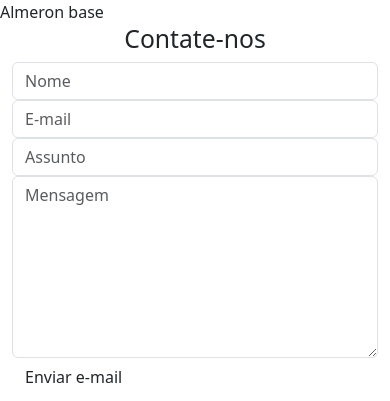
After one commit to almeronsmarttech/teste_deploy, a Django app: page /contato/ in a window 390 px wide. The commit adds this page. Shown: the top 401 px of the page. Run offline with Django 5.2, Linux system fonts and the light colour scheme; some libraries are stand-ins or nearby versions.

Commit message:
Inserindo página de contatos funcional.

```diff
--- /dev/null
+++ b/apps/app/forms.py
@@ -0,0 +1,26 @@
+from django.conf import settings
+from django import forms
+from django.core.mail.message import EmailMessage
+
+class Contato1Form(forms.Form):
+    nome = forms.CharField(label='Nome', max_length=100)
+    email = forms.EmailField(label='E-mail', max_length=100)
+    assunto = forms.CharField(label='Assunto', max_length=100)
+    mensagem = forms.CharField(label='Mensagem', widget=forms.Textarea())
+
+    def send_mail(self):
+        nome = self.cleaned_data['nome']
+        email = self.cleaned_data['email']
+        assunto = self.cleaned_data['assunto']
+        mensagem = self.cleaned_data['mensagem']
+
+        conteudo = f'Nome: {nome}\nE-mail: {email}\nAssunto: {assunto}\nMensagem: {mensagem}'
+
+        mail = EmailMessage(
+            subject=assunto,
+            body=conteudo,
+            from_email=settings.EMAIL_HOST_USER,
+            to=[settings.EMAIL_HOST_USER,],
+            headers={'Reply-To': email}
+        )
+        mail.send()
--- /dev/null
+++ b/apps/app/templates/app/contato.html
@@ -0,0 +1,60 @@
+{% extends 'base.html' %}
+{% block title %}Contato{% endblock title %}
+{% block content %}
+{% load static %}
+<section id="contact" class="section-padding bg-gray">
+      <div class="container">
+        <div class="section-header text-center">
+          <h2 class="section-title wow fadeInDown" data-wow-delay="0.3s">Contate-nos</h2>
+          <div class="shape wow fadeInDown" data-wow-delay="0.3s"></div>
+        </div>
+        <div class="row contact-form-area wow fadeInUp" data-wow-delay="0.3s">
+          <div class="col-lg-7 col-md-12 col-sm-12">
+            <div class="contact-block">
+              <form id="contato" method="post" action="{% url 'ContatoView' %}">
+                {% csrf_token %}
+                <div class="row">
+                  <div class="col-md-6">
+                    <div class="form-group">
+                      <input type="text" class="form-control" id="nome" name="nome" placeholder="Nome" required data-error="Please enter your name">
+                      <div class="help-block with-errors"></div>
+                    </div>
+                  </div>
+                  <div class="col-md-6">
+                    <div class="form-group">
+                      <input type="text" placeholder="E-mail" id="email" class="form-control" name="email" required data-error="Please enter your email">
+                      <div class="help-block with-errors"></div>
+                    </div>
+                  </div>
+                   <div class="col-md-12">
+                    <div class="form-group">
+                      <input type="text" placeholder="Assunto" id="assunto" name="assunto" class="form-control" required data-error="Please enter your subject">
+                      <div class="help-block with-errors"></div>
+                    </div>
+                  </div>
+                  <div class="col-md-12">
+                    <div class="form-group">
+                      <textarea class="form-control" id="mensagem" placeholder="Mensagem" name="mensagem" rows="7" data-error="Write your message" required></textarea>
+                      <div class="help-block with-errors"></div>
+                    </div>
+                    <div class="submit-button text-left">
+                      <button class="btn btn-common" id="form-submit" type="submit">Enviar e-mail</button>
+                      <div id="msgSubmit" class="h3 text-center hidden"></div>
+                      <div class="clearfix"></div>
+                    </div>
+                  </div>
+                </div>
+              </form>
+            </div>
+          </div>
+          <div class="col-lg-5 col-md-12 col-xs-12">
+            <div class="map">
+              <object style="border:0; height: 280px; width: 100%;" data="https://www.google.com/maps/embed?pb=!1m18!1m12!1m3!1d34015.943594576835!2d-106.43242624069771!3d31.677719472407432!2m3!1f0!2f0!3f0!3m2!1i1024!2i768!4f13.1!3m3!1m2!1s0x86e75d90e99d597b%3A0x6cd3eb9a9fcd23f1!2sCourtyard+by+Marriott+Ciudad+Juarez!5e0!3m2!1sen!2sbd!4v1533791187584"></object>
+            </div>
+          </div>
+        </div>
+      </div>
+    </section>
+
+
+{% endblock content %}
--- a/apps/app/templates/app/index.html
+++ b/apps/app/templates/app/index.html
@@ -1,11 +1,12 @@
 {% extends 'base.html' %}
-
+{% block title %}Home{% endblock title %}
 <!-- -->
 {% block content %}
 <h1>Almeron Index</h1>
 
 {% if logado %}
     <span style='color: green;'>Logado</span>
+    <span style='color: green;'>{{ nome_completo }}</span>
     <span style='color: green;'>{{message}}</span>
 {% else %}
     <span style='color: red;'>Não logado</span>
--- a/apps/app/urls.py
+++ b/apps/app/urls.py
@@ -1,10 +1,11 @@
 from django.contrib import admin
 from django.urls import path, include
-from .views import indexView
+from .views import IndexView, Contato1View #,  ContactView
 
 urlpatterns = [
-   path('', indexView.as_view(), name='IndexView'),
+   path('', IndexView.as_view(), name='IndexView'),
+   path('contato/', Contato1View.as_view(), name='ContatoView'),
    # AllAuth Override default postlogin action with our view
-   path('accounts/profile/', indexView.as_view(), name='profileOverridenView'),
+   path('accounts/profile/', IndexView.as_view(), name='profileOverridenView'),
    path('calculadora/', include('apps.calculadora.urls')),
 ]
--- a/apps/app/views.py
+++ b/apps/app/views.py
@@ -1,9 +1,15 @@
-from django.shortcuts import render
-from django.http import HttpResponse
-from django.views.generic import TemplateView
+from django.urls import reverse_lazy
+from django.views.generic import TemplateView, FormView
+from pyexpat.errors import messages
+from django.http import JsonResponse
+from django.core.mail import send_mail
+from django.conf import settings
+from django.contrib import messages
+
+from .forms import Contato1Form
 
 # Create your views here.
-class indexView(TemplateView):
+class IndexView(TemplateView):
     template_name = "app/index.html"
 
     def get_context_data(self, **kwargs):
@@ -12,7 +18,29 @@ class indexView(TemplateView):
         if self.request.user.is_authenticated:
             #context['message'] = f"Bem-vindo, {self.request.user.username}! Você está logado."
             context['logado'] = True
+            context['nome_completo'] = self.request.user.first_name.capitalize() + " " + self.request.user.last_name.capitalize()
         else:
             context['logado'] = False
             #context['message'] = "Você não está logado."
         return context
+
+
+class Contato1View(FormView):
+    template_name = 'app/contato.html'
+    form_class = Contato1Form
+    success_url = reverse_lazy('ContatoView')
+
+    def get_context_data(self, **kwargs):
+        context = super(Contato1View, self).get_context_data(**kwargs)
+        context['latitude'] = -29.1662
+        context['longititude'] = -51.1797
+        return context
+
+    def form_valid(self, form, *args, **kwargs):
+        form.send_mail()
+        messages.success(self.request, 'E-mail enviado com sucesso')
+        return super(Contato1View, self).form_valid(form, *args, **kwargs)
+
+    def form_invalid(self, form, *args, **kwargs):
+        messages.error(self.request, 'Erro ao enviar e-mail')
+        return super(Contato1View, self).form_invalid(form, *args, **kwargs)
```
Also changed, not shown: apps/app/templates/app/contato_temp.html (added, +65 -0 lines), apps/app/templates/app/contato_temp1.html (added, +13 -0 lines), src/settings.py (+9 -19 lines).
